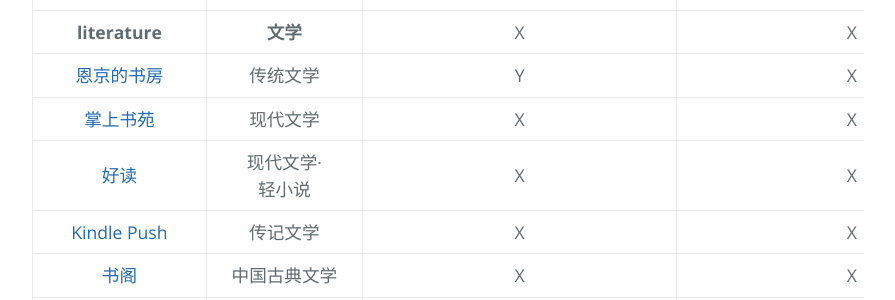
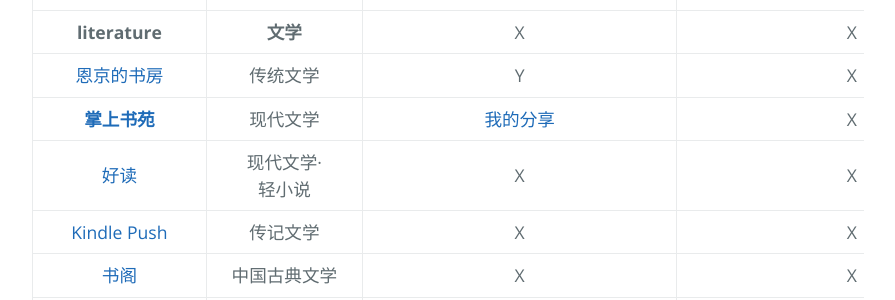
Before and after one commit to AmbroseRen/test, a Jekyll site: the page built from Library/BookSearch.md, in a window 1280 px wide and 900 px high, scrolled down 888 px. Shown: the part 153-453 px from the top of the window, without its empty margins (192-1087 px from the left). Built offline with Jekyll 4.4.1, drawn with Linux system fonts in a browser that asks for light colours; our own code applies the rules of GitHub Pages for plain Markdown files; the repository's description, which GitHub fills in, is left out.

Commit message:
Update BookSearch.md

```diff
--- a/Library/BookSearch.md
+++ b/Library/BookSearch.md
@@ -24,7 +24,7 @@
 | [scribd](https://www.scribd.com/) | scribd | X | X | X |
 | __literature__ | __文学__ | X | X | X |
 | [恩京的书房](https://www.enjing.com/) | 传统文学 | Y | X | X |
-| [掌上书苑](https://www.soepub.com/) | 现代文学 | X | X | X |
+| __[掌上书苑](https://www.soepub.com/)__ | 现代文学 | [我的分享](https://www.soepub.com/myspace/3) | X | X |
 | [好读](http://www.haodoo.net/) | 现代文学·轻小说 | X | X | X |
 | [Kindle Push](https://book.einverne.info/) | 传记文学 | X | X | X |
 | [书阁](https://new.shuge.org/collections/) | 中国古典文学 | X | X | X |
```
